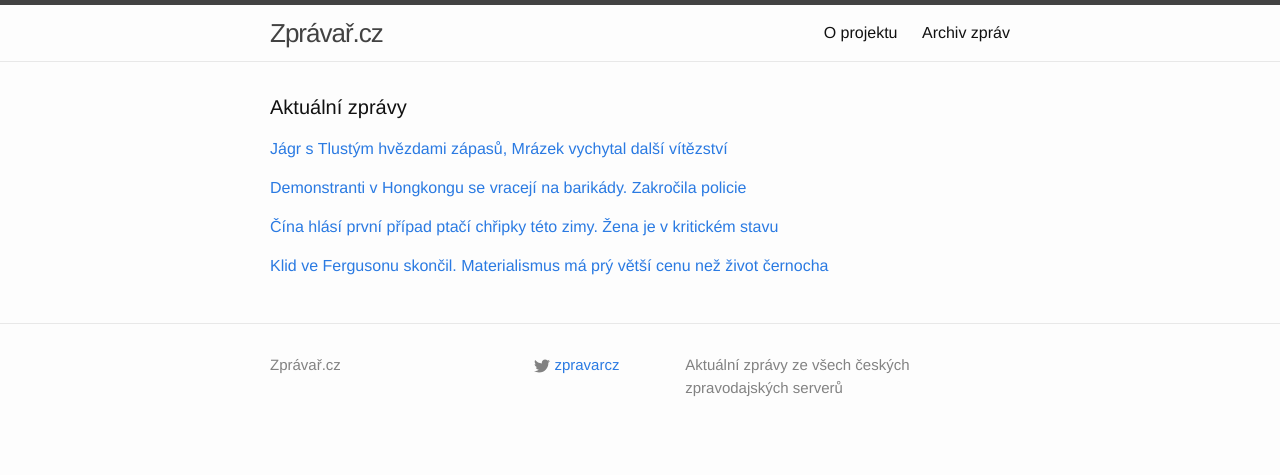
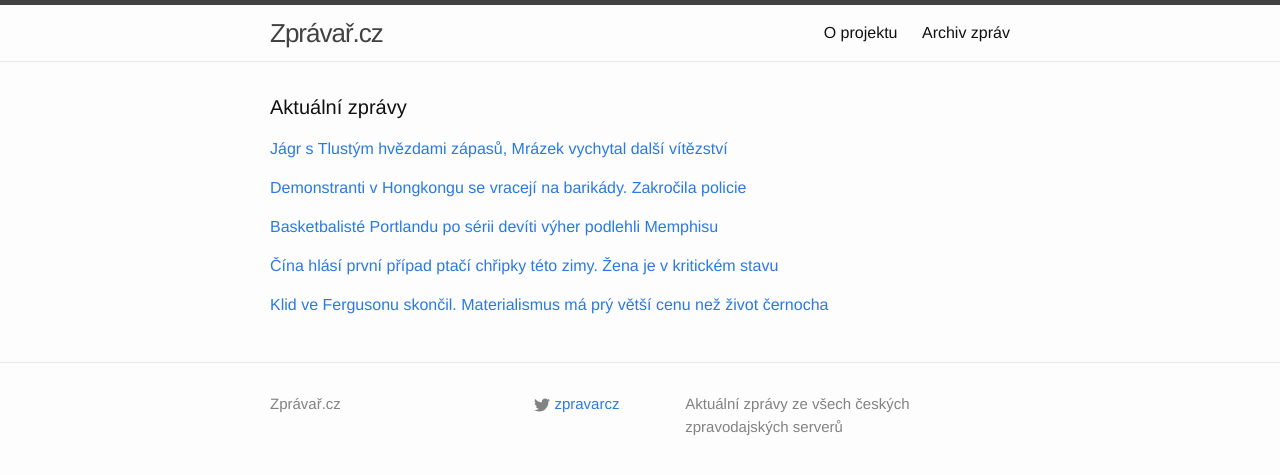
Before and after one commit to adliska/zpravar, a Jekyll site: the page built from index.html, in a window 1280 px wide. Shown: the top 475 px of the page. Built offline with Jekyll 4.4.1, drawn with Linux system fonts in a browser that asks for light colours.

Commit message:
zpravar news update

```diff
--- a/index.html
+++ b/index.html
@@ -25,16 +25,24 @@ layout: default
 <li><a href=http://www.novinky.cz/zahranicni/svet/354911-v-hongkongu-propukly-poulicni-nepokoje.html>V Hongkongu propukly pouliční nepokoje - www.novinky.cz</a></li>
 <li><a href=http://www.ceskenoviny.cz/zpravy/zpravy/v-hongkongu-propukly-nove-strety-mezi-demonstranty-a-policii/1152840>V Hongkongu propukly nové střety mezi demonstranty a policií - www.ceskenoviny.cz</a></li>
 </ul>
-</div><p><a href="javascript:;" onclick="toggle_visibility('zpravy2')">Čína hlásí první případ ptačí chřipky této zimy. Žena je v kritickém stavu </a></p>
+</div><p><a href="javascript:;" onclick="toggle_visibility('zpravy2')">Basketbalisté Portlandu po sérii devíti výher podlehli Memphisu</a></p>
 <div id="zpravy2" style="display:none">
+<ul>
+<li><a href=http://sport.idnes.cz/vysledky-nba-c9b-/basket.aspx?c=A141129_094617_sport-basket_ot>Basketbalisté Portlandu po sérii devíti výher podlehli Memphisu - sport.idnes.cz</a></li>
+<li><a href=http://www.sportovninoviny.cz/zpravy/basketbaliste-portlandu-po-serii-deviti-vyher-podlehli-memphisu/1152862>Basketbalisté Portlandu po sérii devíti výher podlehli Memphisu - www.sportovninoviny.cz</a></li>
+<li><a href=http://www.denik.cz/ostatni_sport/uchvatna-serie-portlandu-je-u-konce-po-deviti-vyhrach-padl-s-memphisem-20141129.html>Úchvatná série Portlandu je u konce, po devíti výhrách padl s Memphisem - www.denik.cz</a></li>
+<li><a href=http://sport.aktualne.cz/memphis-v-nba-prerusil-viteznou-jizdu-portlandu/r~0bccdef277a311e4b5c5002590604f2e/>Memphis v NBA přerušil vítěznou jízdu Portlandu - sport.aktualne.cz</a></li>
+</ul>
+</div><p><a href="javascript:;" onclick="toggle_visibility('zpravy3')">Čína hlásí první případ ptačí chřipky této zimy. Žena je v kritickém stavu </a></p>
+<div id="zpravy3" style="display:none">
 <ul>
 <li><a href=http://www.lidovky.cz/cina-hlasi-prvni-pripad-ptaci-chripky-teto-zimy-zena-je-v-kritickem-stavu-1qh-/zpravy-svet.aspx?c=A141129_073200_ln_zahranici_hm>Čína hlásí první případ ptačí chřipky této zimy. Žena je v kritickém stavu  - www.lidovky.cz</a></li>
 <li><a href=http://www.ceskenoviny.cz/zpravy/zpravy/cina-hlasi-prvni-pripad-chripky-h7n9-teto-zimni-sezony/1152829>Čína hlásí první případ chřipky H7N9 této zimní sezóny - www.ceskenoviny.cz</a></li>
 <li><a href=http://zpravy.idnes.cz/cina-hlasi-prvni-pripad-chripky-h7n9-teto-zimni-sezony-pfn-/zahranicni.aspx?c=A141129_065623_zahranicni_zt>Čína hlásí první případ ptačí chřipky této zimy. Nakazila se mladá žena - zpravy.idnes.cz</a></li>
 <li><a href=http://echo24.cz/a/wsw4a>Čína hlásí první případ chřipky H7N9 této zimní sezóny - echo24.cz</a></li>
 </ul>
-</div><p><a href="javascript:;" onclick="toggle_visibility('zpravy3')">Klid ve Fergusonu skončil. Materialismus má prý větší cenu než život černocha</a></p>
-<div id="zpravy3" style="display:none">
+</div><p><a href="javascript:;" onclick="toggle_visibility('zpravy4')">Klid ve Fergusonu skončil. Materialismus má prý větší cenu než život černocha</a></p>
+<div id="zpravy4" style="display:none">
 <ul>
 <li><a href=http://www.ceskatelevize.cz/ct24/svet/293929-klid-ve-fergusonu-skoncil-materialismus-ma-pry-vetsi-cenu-nez-zivot-cernocha/>Klid ve Fergusonu skončil. Materialismus má prý větší cenu než život černocha - www.ceskatelevize.cz</a></li>
 <li><a href=http://www.tyden.cz/rubriky/zahranici/amerika/ferguson-demonstranti-zablokovali-nakupni-strediska_325685.html>Ferguson: demonstranti zablokovali nákupní střediska - www.tyden.cz</a></li>
```
